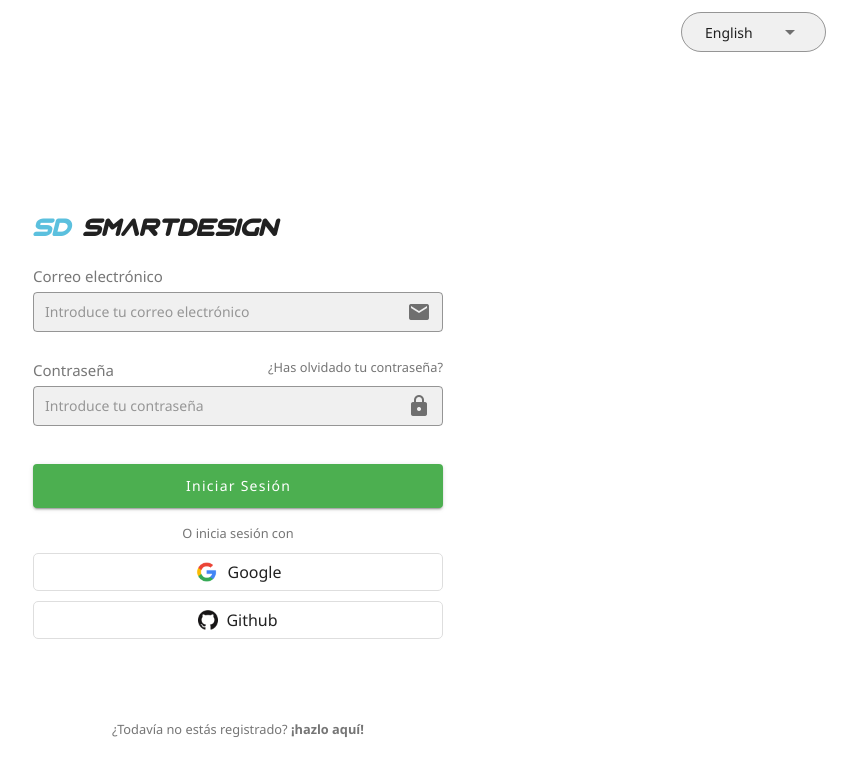
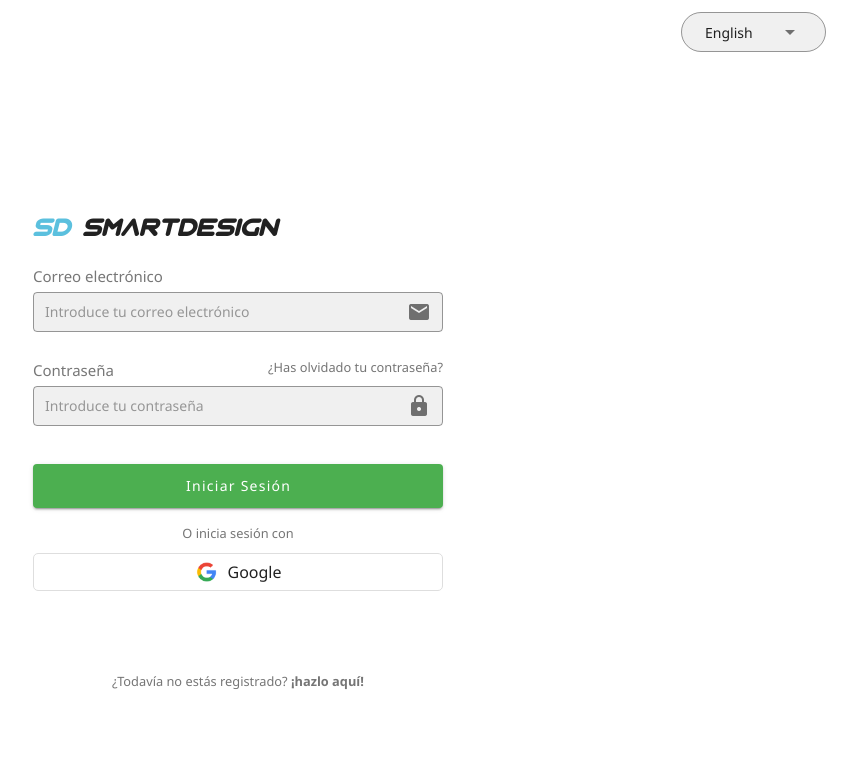
Before and after one commit to Albertuu9/smart-design, a Vue app: page /#/login in a window 1280 px wide. Shown: the top 776 px of the page, without its empty margins (402-1259 px from the left). Built offline with nearby package versions, Linux system fonts and the light colour scheme; what vue-toast-notification would draw is missing.

Commit message:
se comenta el login de github temporalmente

```diff
--- a/src/router/index.js
+++ b/src/router/index.js
@@ -44,7 +44,7 @@
     name: 'SocialLogin',
     component: SocialLogin,
     meta: {
-      requiresAuth: false
+      requiresAuth: true
     }
   }
   // {
--- a/src/views/login/Login.vue
+++ b/src/views/login/Login.vue
@@ -85,10 +85,10 @@
           <img width="25" src="./../../assets/img/google.png" />
           <span class="pl-2">Google</span>
         </div>
-        <div class="rss-btn cpointer" @click="externalLogin('github')">
+        <!-- <div class="rss-btn cpointer" @click="externalLogin('github')">
           <img width="20" src="./../../assets/img/github.png" />
           <span class="pl-2">Github</span>
-        </div>
+        </div> -->
         <div class="d-flex justify-center align-end wrapper-register-text">
           <small
             >¿Todavía no estás registrado?
@@ -185,7 +185,7 @@
           // dev
           // window.location.href = "http://localhost:3000/auth/github";
           // prod
-          window.location.href = "https://api.app-smartdesign.com/auth/github";
+          document.location.href = "https://api.app-smartdesign.com/auth/github";
         break;
         case 'google':
           // dev
--- a/src/views/register/Register.vue
+++ b/src/views/register/Register.vue
@@ -236,10 +236,10 @@
             <img width="25" src="./../../assets/img/google.png" />
             <span class="pl-2">Google</span>
           </div>
-          <div class="rss-btn cpointer" @click="externalLogin('github')">
+          <!-- <div class="rss-btn cpointer" @click="externalLogin('github')">
             <img width="20" src="./../../assets/img/github.png" />
             <span class="pl-2">Github</span>
-          </div>
+          </div> -->
           <div class="d-flex footer-text align-center justify-center">
             <small
               >¿Ya tienes una cuenta?
```
Also changed, not shown: 1 other file (tests, documents, lock files or other folders).
